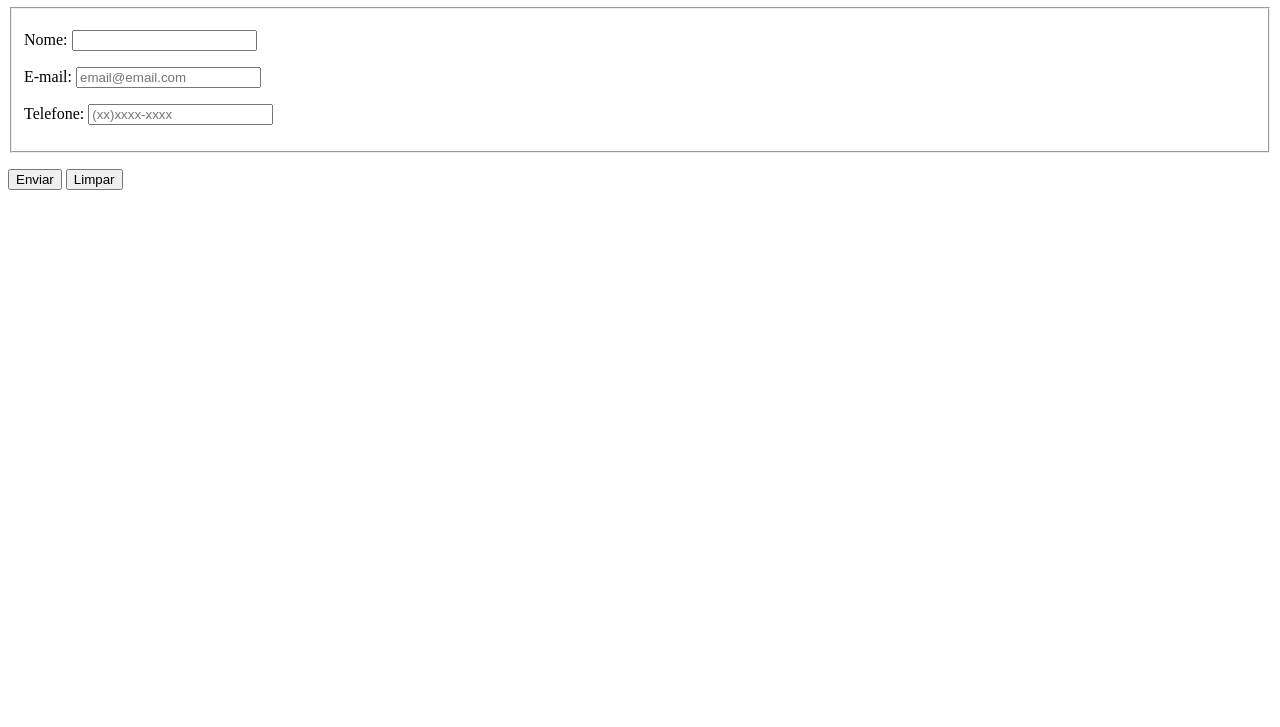
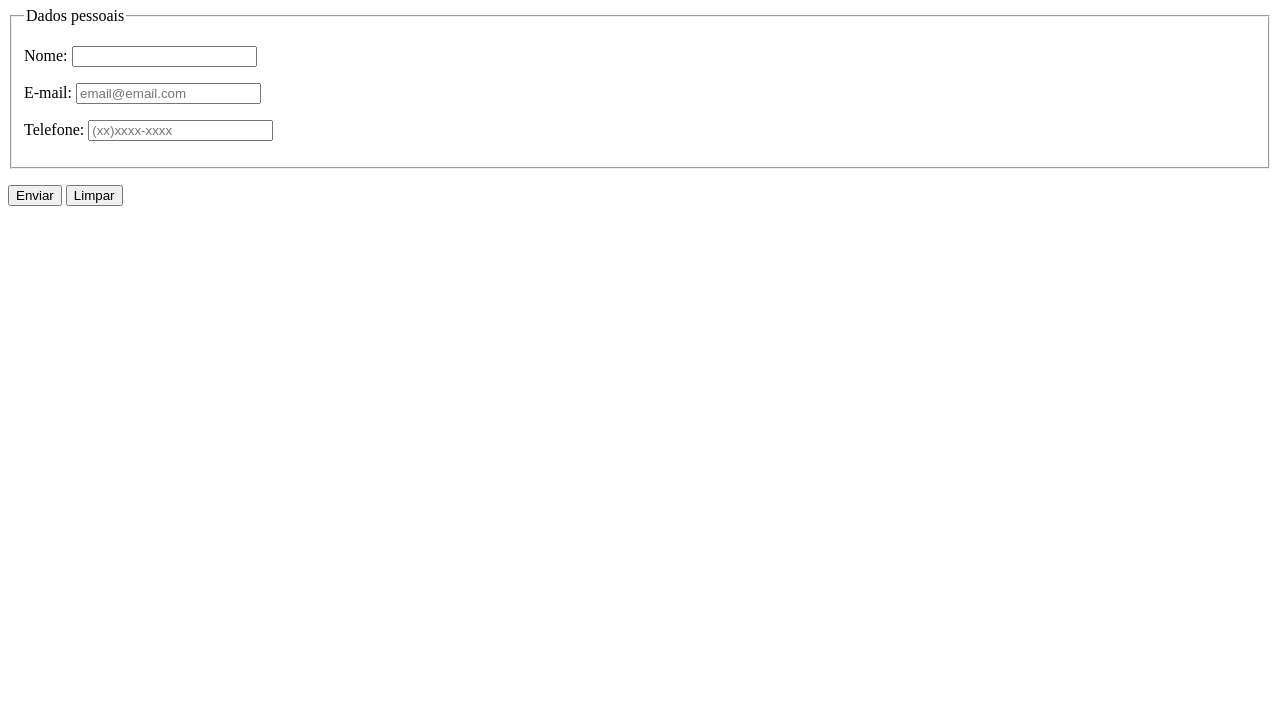
Before and after one commit to Reberte/html-css, a plain HTML site: page exercicios/ex025/form004.html in a window 1280 px wide. Shown: the part 73-800 px from the top of the page. Drawn offline with Linux system fonts and the light colour scheme.

Commit message:
incluindo a tag legend no form004

```diff
--- a/exercicios/ex025/form004.html
+++ b/exercicios/ex025/form004.html
@@ -9,6 +9,7 @@
   <h1>Exemplo de Formulário</h1>
   <form action="cadastro.php" method="get" autocomplete="on">
     <fieldset>
+      <legend>Dados pessoais</legend>
       <p>
         <label for="inome">Nome: </label>
         <input type="text" name="nome" id="inome" minlength="5" maxlength="20" required>
```
